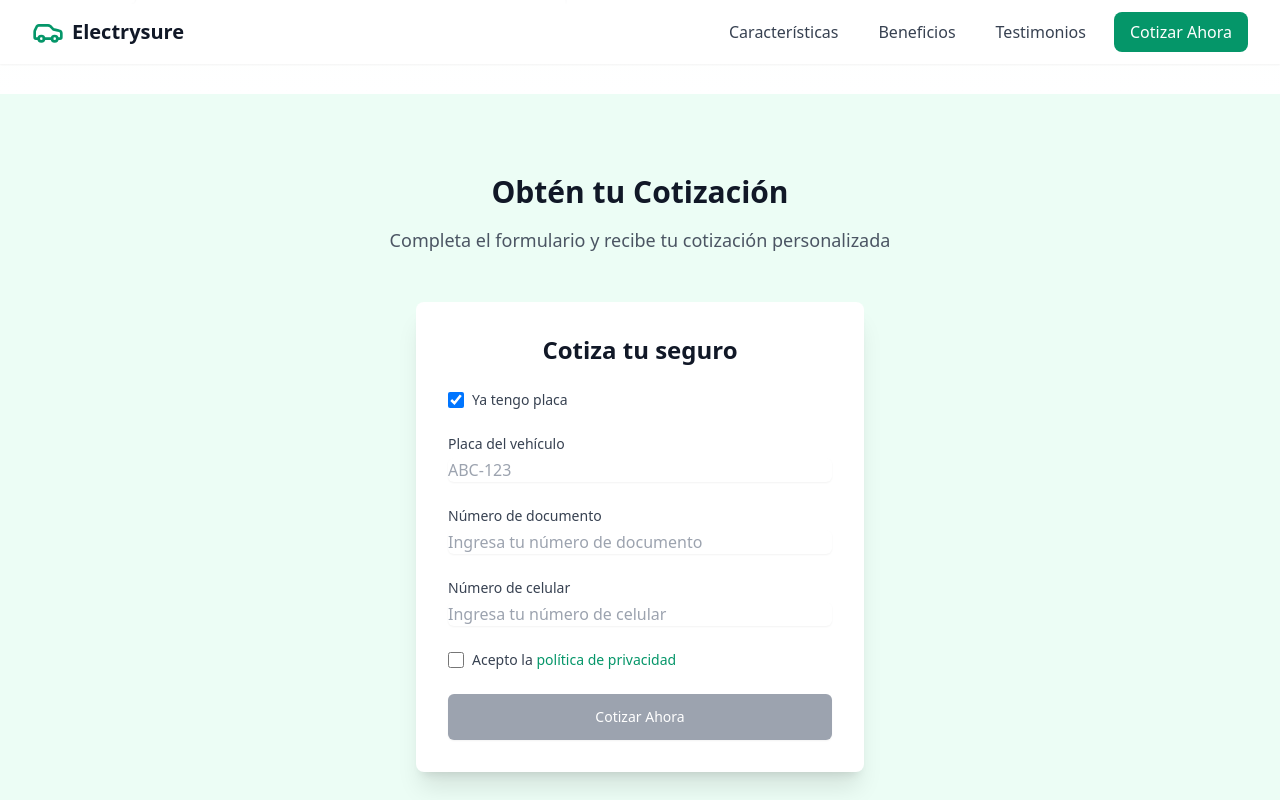
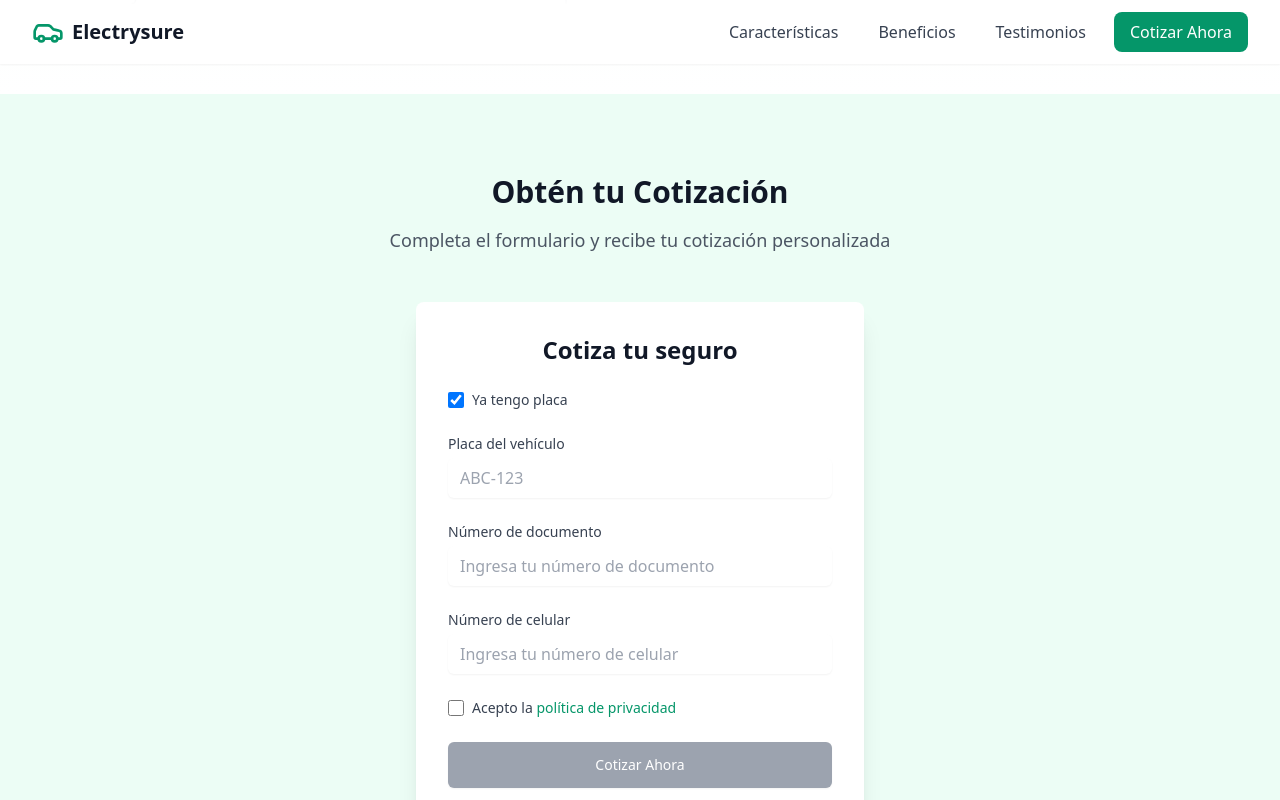
Before and after one commit to ErickFDiaz/InAPP-parcial-landing, a React (Vite) app: page / in a window 1280 px wide. Both pictures are taken after a click on the checkbox "Ya tengo placa". Shown: the part 696-1496 px from the top of the page. Built offline with nearby package versions, Linux system fonts and the light colour scheme.

Commit message:
Validacion del formulario cotizar

```diff
--- a/src/components/Navbar.tsx
+++ b/src/components/Navbar.tsx
@@ -8,10 +8,12 @@ export default function Navbar() {
     <nav className="fixed w-full bg-white/95 backdrop-blur-sm z-50 shadow-sm">
       <div className="max-w-7xl mx-auto px-4 sm:px-6 lg:px-8">
         <div className="flex items-center justify-between h-16">
+          <a href="#" className="block">
           <div className="flex items-center">
             <Car className="h-8 w-8 text-emerald-600" />
             <span className="ml-2 text-xl font-bold text-gray-900">Electrysure</span>
           </div>
+          </a>
 
           <div className="hidden md:block">
             <div className="ml-10 flex items-center space-x-4">
--- a/src/components/QuoteForm.tsx
+++ b/src/components/QuoteForm.tsx
@@ -11,8 +11,33 @@ export default function QuoteForm() {
     acceptedPolicy: false
   });
 
+  const [errors, setErrors] = useState<{ [key: string]: string }>({});
+
   const handleChange = (e: React.ChangeEvent<HTMLInputElement>) => {
     const { name, value, type, checked } = e.target;
+
+    const numericFields: { [key: string]: number } = {
+      phone: 9,
+      document: 8,
+    };
+
+    if (name in numericFields) {
+      const maxLength = numericFields[name];
+
+      if (value && !/^\d*$/.test(value)) {
+        setErrors(prev => ({ ...prev, [name]: 'Solo se permiten números' }));
+        return;
+      }
+
+      if (value.length > maxLength) {
+        setErrors(prev => ({ ...prev, [name]: `Máximo ${maxLength} dígitos` }));
+        return;
+      }
+
+      setErrors(prev => ({ ...prev, [name]: '' }));
+    }
+
+
     setFormData(prev => ({
       ...prev,
       [name]: type === 'checkbox' ? checked : value
@@ -71,7 +96,7 @@ export default function QuoteForm() {
               name="plate"
               value={formData.plate}
               onChange={handleChange}
-              className="mt-1 block w-full rounded-md border-gray-300 shadow-sm focus:border-emerald-500 focus:ring-emerald-500"
+              className="mt-1 block w-full rounded-md border-gray-300 shadow-sm focus:border-emerald-500 focus:ring-emerald-500 px-3 py-2"
               placeholder="ABC-123"
               maxLength={7}
             />
@@ -88,10 +113,14 @@ export default function QuoteForm() {
             name="document"
             value={formData.document}
             onChange={handleChange}
-            className="mt-1 block w-full rounded-md border-gray-300 shadow-sm focus:border-emerald-500 focus:ring-emerald-500"
+            className="mt-1 block w-full rounded-md border-gray-300 shadow-sm focus:border-emerald-500 focus:ring-emerald-500 py-2 px-3
+                      ${errors.document ? 'border-red-500' : 'border-gray-300'}"
             placeholder="Ingresa tu número de documento"
             required
           />
+          {errors.document && (
+  <p className="text-red-500 text-sm mt-1">{errors.document}</p>
+)}
         </div>
 
         <div>
@@ -104,10 +133,14 @@ export default function QuoteForm() {
             name="phone"
             value={formData.phone}
             onChange={handleChange}
-            className="mt-1 block w-full rounded-md border-gray-300 shadow-sm focus:border-emerald-500 focus:ring-emerald-500"
+            className="mt-1 block w-full rounded-md border-gray-300 shadow-sm focus:border-emerald-500 focus:ring-emerald-500 py-2 px-3
+                        ${errors.phone ? 'border-red-500' : 'border-gray-300'}"
             placeholder="Ingresa tu número de celular"
             required
           />
+            {errors.phone && (
+              <p className="text-red-500 text-sm mt-1">{errors.phone}</p>
+            )}
         </div>
 
         <div className="flex items-center">
--- a/src/components/VehicleDetails.tsx
+++ b/src/components/VehicleDetails.tsx
@@ -83,7 +83,7 @@ export default function VehicleDetails() {
                   value={vehicleData.year}
                   onChange={handleChange}
                   required
-                  className="mt-1 block w-full rounded-md border-gray-300 shadow-sm focus:border-emerald-500 focus:ring-emerald-500"
+                  className="mt-1 block w-full rounded-md border-gray-300 shadow-sm focus:border-emerald-500 focus:ring-emerald-500 px-1 py-1"
                 >
                   <option value="">Seleccionar año</option>
                   {VEHICLE_DATA.years.map(year => (
@@ -102,7 +102,7 @@ export default function VehicleDetails() {
                   value={vehicleData.brand}
                   onChange={handleChange}
                   required
-                  className="mt-1 block w-full rounded-md border-gray-300 shadow-sm focus:border-emerald-500 focus:ring-emerald-500"
+                  className="mt-1 block w-full rounded-md border-gray-300 shadow-sm focus:border-emerald-500 focus:ring-emerald-500 px-1 py-1"
                 >
                   <option value="">Seleccionar marca</option>
                   {VEHICLE_DATA.brands.map(brand => (
@@ -122,7 +122,7 @@ export default function VehicleDetails() {
                   onChange={handleChange}
                   required
                   disabled={!vehicleData.brand}
-                  className="mt-1 block w-full rounded-md border-gray-300 shadow-sm focus:border-emerald-500 focus:ring-emerald-500"
+                  className="mt-1 block w-full rounded-md border-gray-300 shadow-sm focus:border-emerald-500 focus:ring-emerald-500 px-1 py-1"
                 >
                   <option value="">Seleccionar modelo</option>
                   {selectedBrand?.models.map(model => (
```
